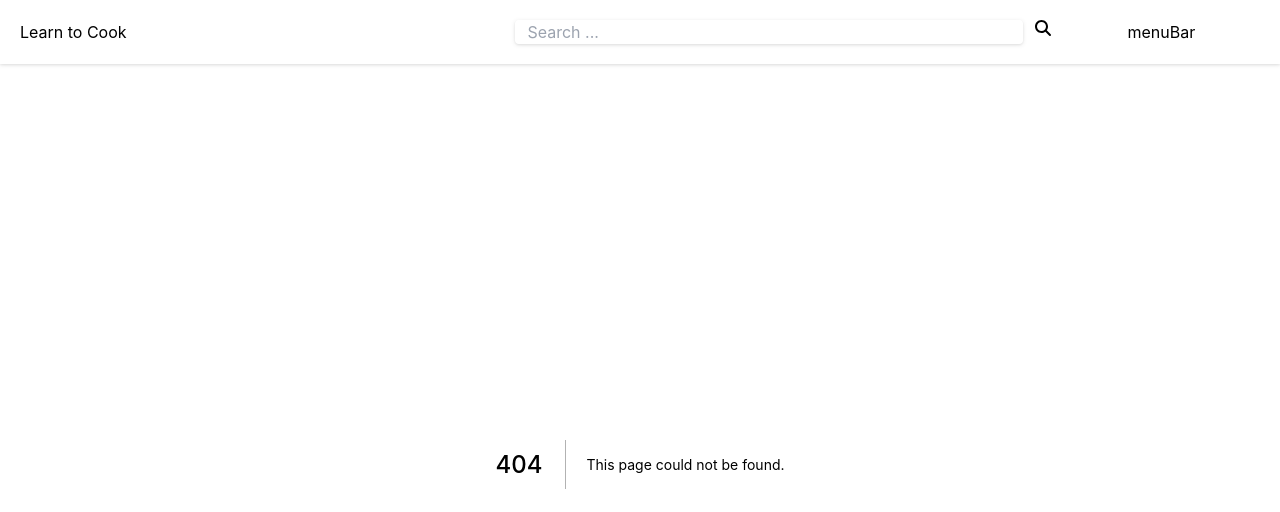
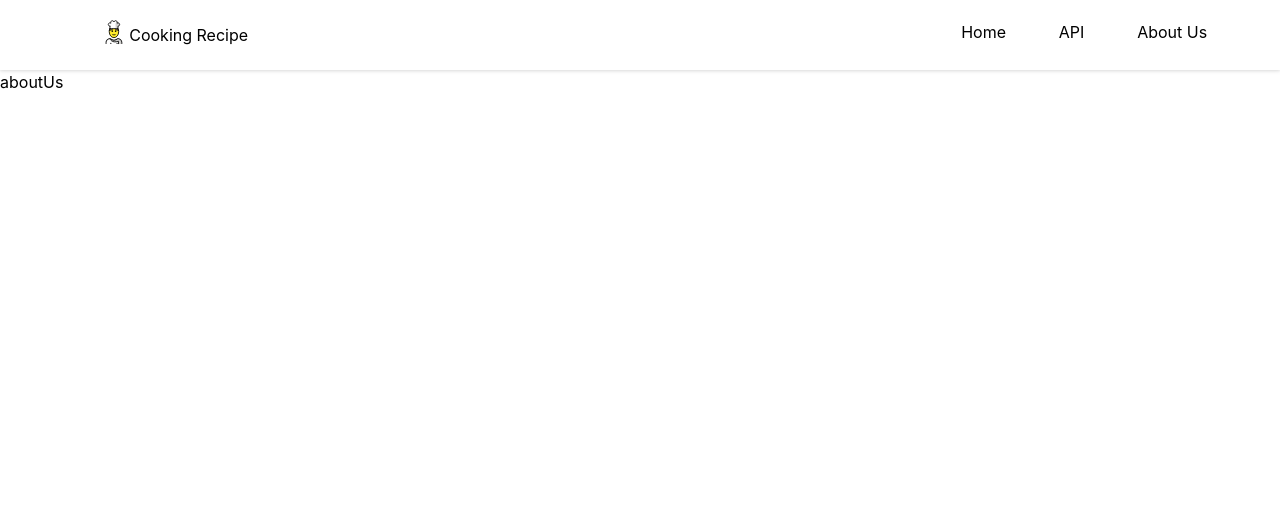
Before and after one commit to LebasoraJohnJefferson/cooking-recipe, a Next.js app: page /aboutUs in a window 1280 px wide. Before the commit this address had no page. Shown: the top 512 px of the page. Built offline with nearby package versions, Linux system fonts and the light colour scheme.

Commit message:
initial api calls

```diff
--- /dev/null
+++ b/components/Categories.js
@@ -0,0 +1,19 @@
+import React from 'react'
+import Image from 'next/image'
+
+export const Categories = ({categories}) => {
+  return (
+        <>
+            <h2 className='flex justify-center items-center w-100 '>CATEGORIES</h2>
+            <div className='grid md:grid-cols-3 gap-3 m-2'>
+                { categories['categories'].map((category)=>
+                (
+                    <article key={category.idCategory} className="grid border drop-shadow rounded place-items-center">
+                        <Image loader ={()=> category.strCategoryThumb} src={category.strCategoryThumb} width={100} height={100}  alt={category.strCategory} />
+                        <h3 className='p-1'>{category.strCategory}</h3>
+                    </article>
+                ))}
+            </div>
+        </>
+    )
+}
--- a/components/Layout.js
+++ b/components/Layout.js
@@ -1,19 +1,25 @@
-import { FontAwesomeIcon } from '@fortawesome/react-fontawesome'
-import { faMagnifyingGlass } from '@fortawesome/free-solid-svg-icons'
+import Link from "next/link"
+import Image from "next/image"
 
 const Layout = ({children}) => {
   return (
     <>
       {/* navigation header */}
-      <header>
+      <header >
         <div  className="bg-white drop-shadow h-max p-5 grid grid-row-1 grid-flow-col">
-          <h1>Learn to Cook</h1>
-          <div className="w-100 grid grid-row-1 grid-col-6 gap-3">
-            <input name="searchContent" className="col-start-1 col-span-4 drop-shadow rounded outline-0 indent-3" placeholder='Search ...'/>
-            <FontAwesomeIcon icon={faMagnifyingGlass} size="ms" className='col-start-5 col-span-1' />
-            <div className='col-end-7 col-span-1'>
-              menuBar
-            </div>
+          <h1 className="flex items-center justify-self-center align-item-center"><Image src="/chef.svg" height={30} width={30} alt="chef icon"/>Cooking Recipe</h1>
+          <div className='col-end-7 col-span-1'>
+            <ul className="grid grid-row-1 grid-col-3">
+              <li className='col-start-1 col-span-1'>
+                <Link href="/">Home</Link>
+              </li>
+              <li className='col-start-2 col-span-1'>
+                <Link href="https://www.themealdb.com/api.php">API</Link>
+              </li>
+              <li className='col-start-3 col-span-1'>
+                <Link href="/aboutUs">About Us</Link>
+              </li>
+            </ul>
           </div>
         </div>
       </header>
--- /dev/null
+++ b/config/index.js
@@ -0,0 +1,3 @@
+const dev = process.env.NODE_ENV !== 'production'
+
+export const server = dev ?  'http://localhost:3000' : 'cooking-recipe-blue.vercel.app'
--- a/pages/_app.js
+++ b/pages/_app.js
@@ -14,6 +14,7 @@ function MyApp({ Component, pageProps }) {
       <meta name="author" content="Lebasora, John Jefferson ; Paranas , Christian ; Luigi, Loreno" />
       <meta name="robots" content="index, follow" />
       <link href="https://cdn.jsdelivr.net/gh/hung1001/font-awesome-pro@bf7775b/css/all.css" rel='stylesheet' type='text/css' />
+      {/* avoid fontawesome icon to load it default size */}
       <style>{dom.css()}</style>
     </Head>
     <Layout>
--- /dev/null
+++ b/pages/aboutUs.js
@@ -0,0 +1,9 @@
+import React from 'react'
+
+const aboutUs = () => {
+  return (
+    <div>aboutUs</div>
+  )
+}
+
+export default aboutUs
--- /dev/null
+++ b/pages/api/categories/index.js
@@ -0,0 +1,5 @@
+export default async function handler(req,res){
+    const data = await fetch(`https://themealdb.com/api/json/v1/1/categories.php`)
+    const categories = await data.json()
+    res.status(200).json(categories)
+}
--- a/pages/api/hello.js
+++ /dev/null
@@ -1,5 +0,0 @@
-// Next.js API route support: https://nextjs.org/docs/api-routes/introduction
-
-export default function handler(req, res) {
-  res.status(200).json({ name: 'John Doe' })
-}
--- a/pages/index.js
+++ b/pages/index.js
@@ -1,16 +1,26 @@
+import {server} from '../config'
 import Head from 'next/head'
+import { Categories } from '../components/Categories';
 
-const index = () => {
+const index = ({categories}) => {
   return (
     <div>
         <Head>
             <title>Cooking Recipe</title>
         </Head>
 
-        hello wolrd
+        <Categories categories={categories} />
 
     </div>
   )
 }
 
 export default index
+
+export const getStaticProps = async ()=>{
+  const res = await fetch(`${server}/api/categories`)
+  const categories = await res.json()
+  return{
+    props:{categories}
+  }
+}
```
Also changed, not shown: public/chef.svg (added).
